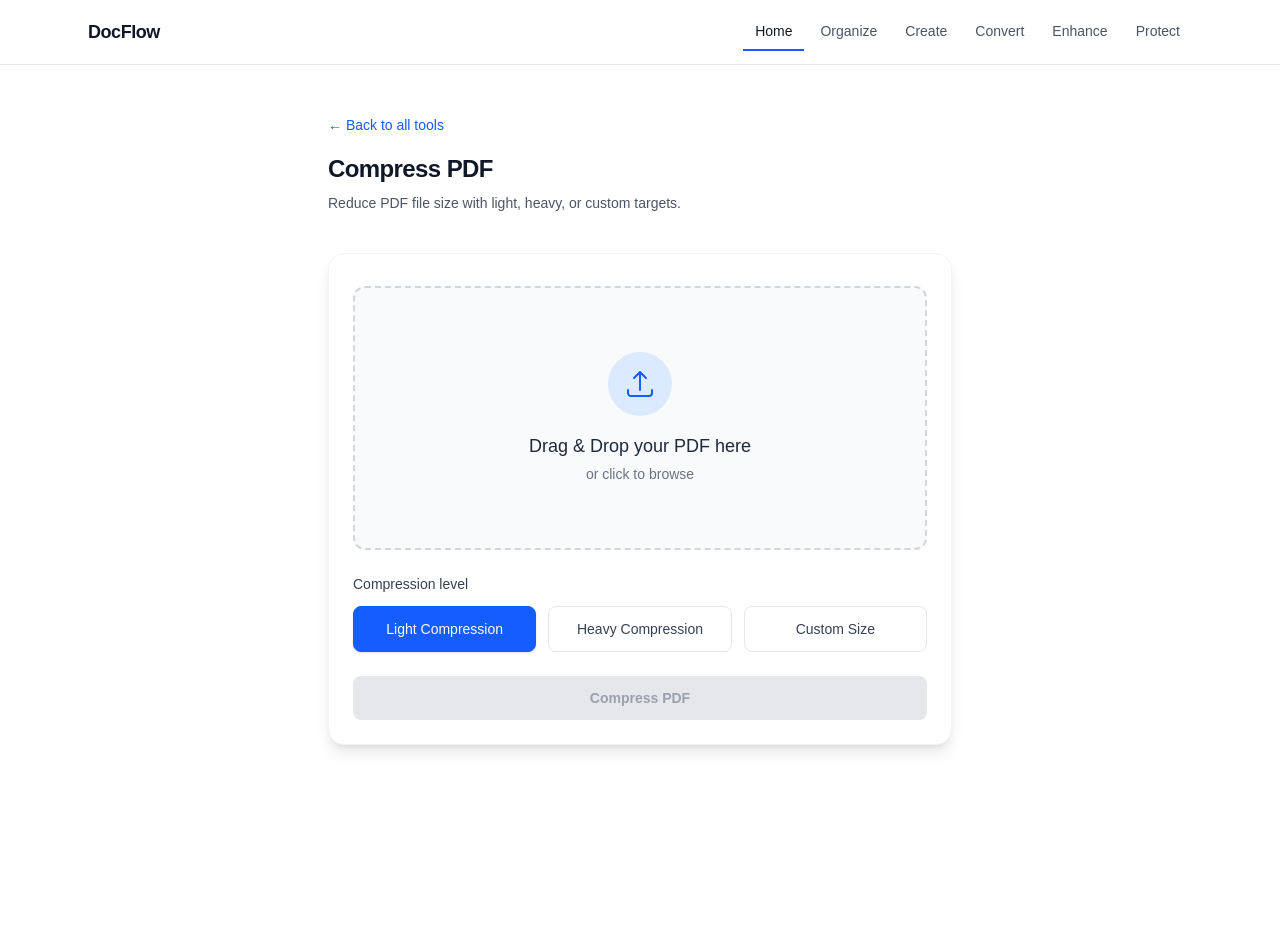
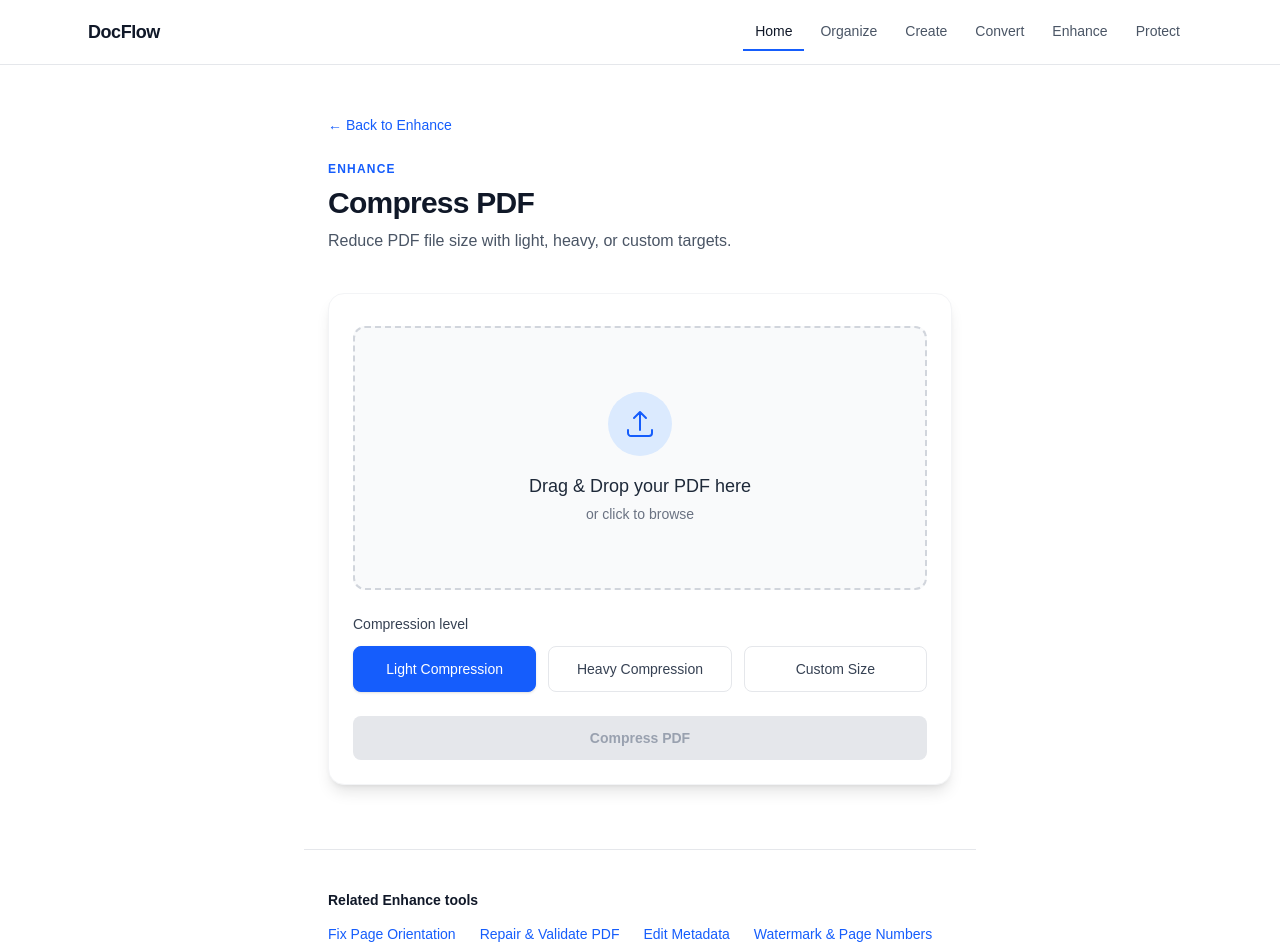
Before and after one commit to prashantgoswami671-ui/doc-flow, a Next.js app: page /tools/compress-pdf in a window 1280 px wide. Shown: the top 952 px of the page. Before the commit the page ends 825 px from the top, so only its background shows below. Built offline with nearby package versions, Linux system fonts and the light colour scheme.

Commit message:
feat: complete task 11

```diff
--- a/app/tools/[slug]/page.tsx
+++ b/app/tools/[slug]/page.tsx
@@ -1,8 +1,8 @@
 import type { Metadata } from "next";
-import Link from "next/link";
 import { notFound } from "next/navigation";
 
 import AppShell from "../../../components/AppShell";
+import ToolPageShell from "../../../components/tools/ToolPageShell";
 import { TOOL_COMPONENTS } from "../../../components/tools/toolRegistry";
 import { getToolBySlug, TOOL_CATALOG } from "../../../lib/toolCatalog";
 
@@ -54,25 +54,9 @@ export default async function ToolPage(props: ToolPageProps) {
 
   return (
     <AppShell>
-      <section className="pb-20 pt-12">
-        <div className="mx-auto max-w-2xl px-4 sm:px-6">
-          <Link
-            href="/"
-            className="text-sm font-medium text-blue-600 hover:text-blue-700"
-          >
-            ← Back to all tools
-          </Link>
-
-          <h1 className="mt-4 text-2xl font-bold tracking-tight text-gray-900">
-            {tool.name}
-          </h1>
-          <p className="mt-2 text-sm text-gray-600">{tool.description}</p>
-        </div>
-
-        <div className="mt-10">
-          <ToolComponent />
-        </div>
-      </section>
+      <ToolPageShell tool={tool}>
+        <ToolComponent />
+      </ToolPageShell>
     </AppShell>
   );
 }
--- /dev/null
+++ b/components/tools/ToolPageShell.tsx
@@ -0,0 +1,75 @@
+import type { ReactNode } from "react";
+import Link from "next/link";
+
+import {
+  TOOL_CATEGORY_LABELS,
+  getToolsByCategory,
+  type ToolEntry,
+} from "../../lib/toolCatalog";
+
+type ToolPageShellProps = {
+  tool: ToolEntry;
+  children: ReactNode;
+};
+
+/**
+ * Shared workspace shell for every dedicated tool page (/tools/{slug}).
+ * Renders the DocFlow context around an existing, unmodified tool
+ * component: back navigation to the tool's category, the category label,
+ * the tool's name/description (sourced from lib/toolCatalog.ts, never
+ * duplicated here), and an optional list of related tools in the same
+ * category. Holds no PDF/document state and does not constrain the width
+ * of the tool component itself — each tool card already manages its own
+ * internal width.
+ */
+export default function ToolPageShell({ tool, children }: ToolPageShellProps) {
+  const categoryLabel = TOOL_CATEGORY_LABELS[tool.category];
+  const relatedTools = getToolsByCategory(tool.category).filter(
+    (candidate) => candidate.slug !== tool.slug,
+  );
+
+  return (
+    <section className="pb-20 pt-10 sm:pt-12">
+      <div className="mx-auto max-w-2xl px-4 sm:px-6">
+        <Link
+          href={`/#${tool.category}`}
+          className="text-sm font-medium text-blue-600 hover:text-blue-700 focus:outline-none focus-visible:ring-2 focus-visible:ring-blue-500/40 rounded-sm"
+        >
+          ← Back to {categoryLabel}
+        </Link>
+
+        <p className="mt-6 text-xs font-semibold uppercase tracking-widest text-blue-600">
+          {categoryLabel}
+        </p>
+        <h1 className="mt-2 text-2xl font-bold tracking-tight text-gray-900 sm:text-3xl">
+          {tool.name}
+        </h1>
+        <p className="mt-2 text-sm text-gray-600 sm:text-base">
+          {tool.description}
+        </p>
+      </div>
+
+      <div className="mt-10">{children}</div>
+
+      {relatedTools.length > 0 && (
+        <div className="mx-auto mt-16 max-w-2xl border-t border-gray-200 px-4 pt-10 sm:px-6">
+          <h2 className="text-sm font-semibold text-gray-900">
+            Related {categoryLabel} tools
+          </h2>
+          <ul className="mt-3 flex flex-wrap gap-x-6 gap-y-2">
+            {relatedTools.map((related) => (
+              <li key={related.slug}>
+                <Link
+                  href={`/tools/${related.slug}`}
+                  className="text-sm font-medium text-blue-600 hover:text-blue-700 hover:underline focus:outline-none focus-visible:ring-2 focus-visible:ring-blue-500/40 rounded-sm"
+                >
+                  {related.name}
+                </Link>
+              </li>
+            ))}
+          </ul>
+        </div>
+      )}
+    </section>
+  );
+}
```
